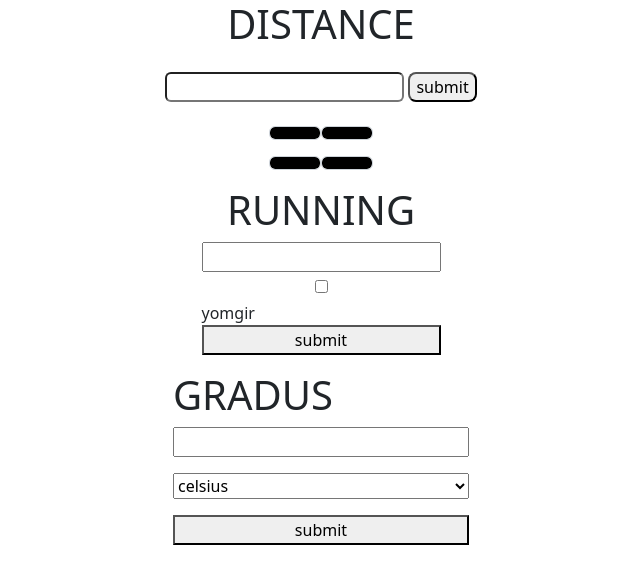
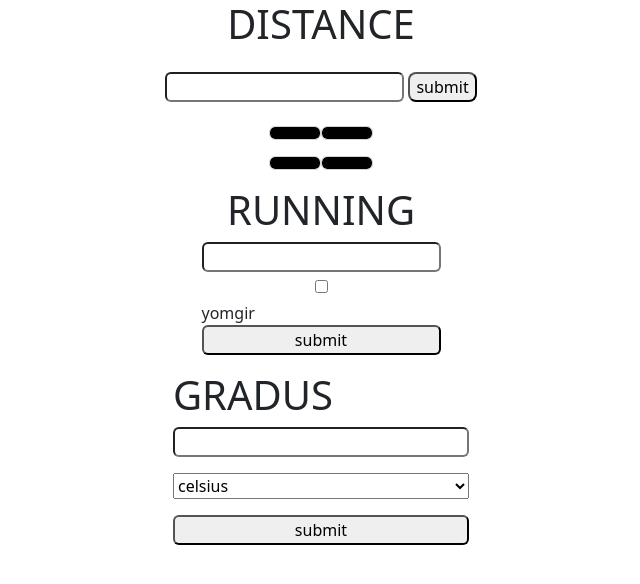
Before and after one commit to nosirjon05/uy-ishi-3.11, a plain HTML site: page index.html in a window 1280 px wide. Shown: the whole page, without its empty margins (319-959 px from the left). Drawn offline with Linux system fonts and the light colour scheme.

Commit message:
Add code

```diff
--- a/index.html
+++ b/index.html
@@ -34,9 +34,9 @@
 
 
   <form class="running-form d-flex flex-column">
-    <input class="running-input mb-2" type="number">
+    <input class="running-input mb-2 rounded-2" type="number">
     <input class="checkbox-input mb-2" type="checkbox">yomgir
-    <button>submit</button>
+    <button class="rounded-2" type="submit">submit</button>
   </form>
 
   <p class="result"></p>
@@ -49,13 +49,13 @@
   <h3 class="h1">GRADUS</h3>
 
   <form class="gradus-form d-flex flex-column">
-    <input class="gradus-input mb-3" type="number">
+    <input class="gradus-input mb-3 rounded-2" type="number">
     <select class="select mb-3">
       <option value="celsius">celsius</option>
       <option value="Fahrenheit">Fahrenheit</option>
       <option value="kelvin">kelvin</option>
     </select>
-    <button type="submit">submit</button>
+    <button class="rounded-2" type="submit">submit</button>
   </form>
   <p class="result-gradus"></p>
   <p class="gradus-text"></p>
```
